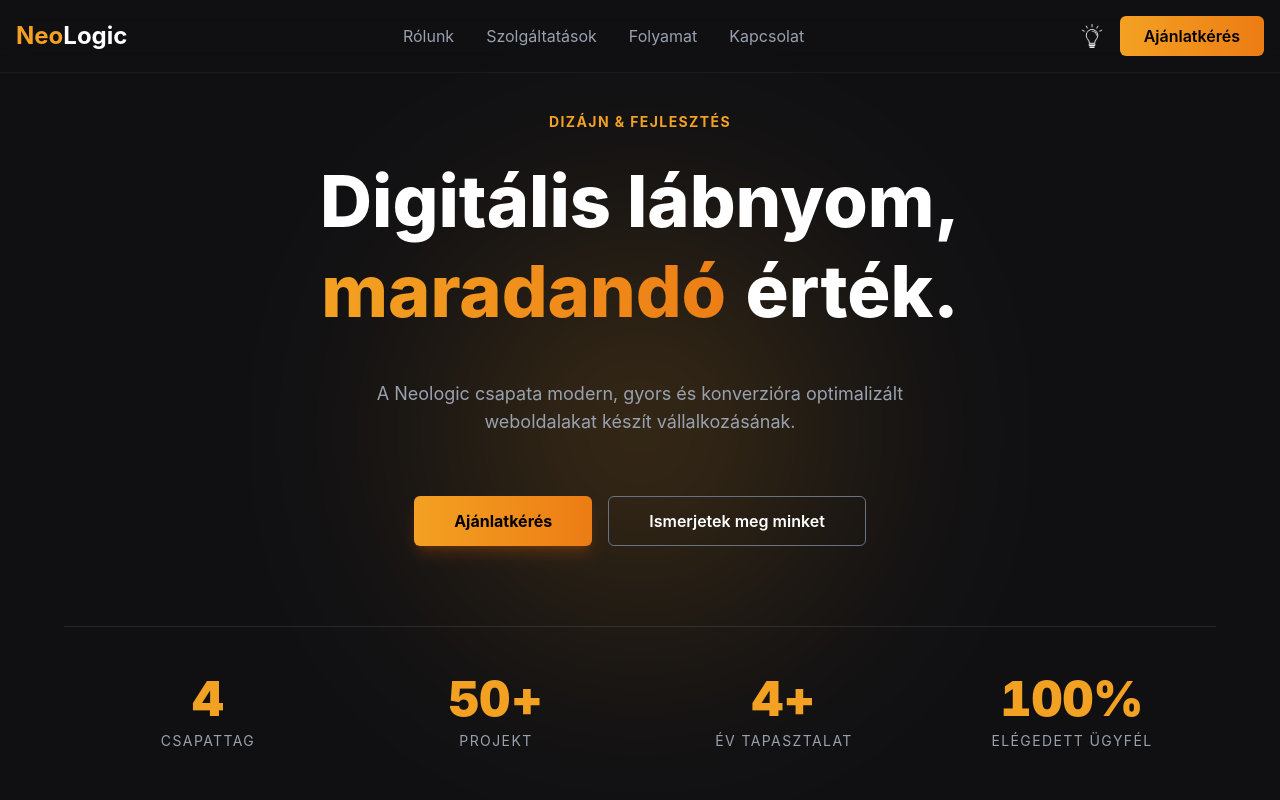
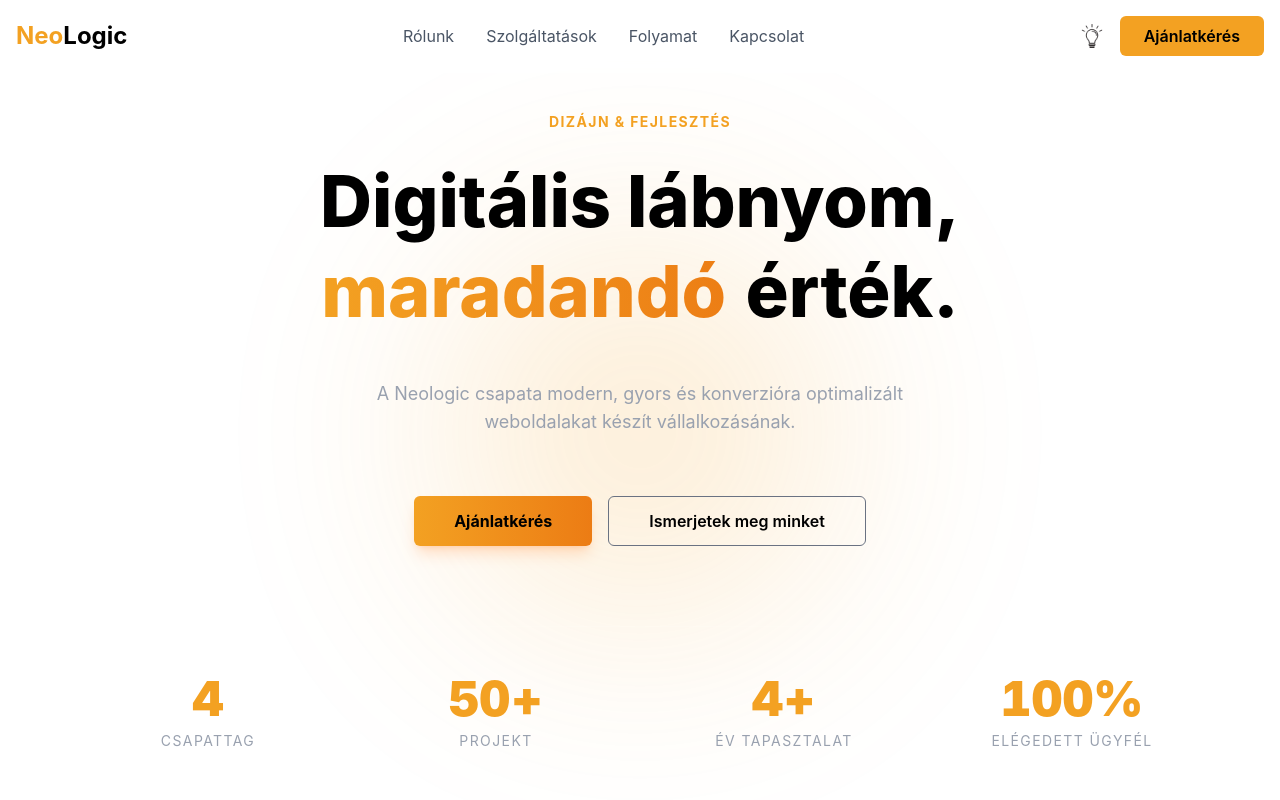
Before and after one commit to deaklevi/NeoLogic, a Vue app in the folder frontend/: page / in a window 1280 px wide. Both pictures are taken after a click on the picture 1091 px from the left and 36 px from the top of the page. Shown: the top 800 px of the page. Built offline with nearby package versions, Linux system fonts and the light colour scheme; the HTML template or start-up script is replaced by a standard one.

Commit message:
dark and light mode set

```diff
--- a/frontend/src/components/layout/BaseHeader.vue
+++ b/frontend/src/components/layout/BaseHeader.vue
@@ -1,20 +1,34 @@
 <template>
-  <header class="w-full fixed top-0 left-0 z-50 bg-[#101013]/50 backdrop-blur-md border-b border-white/5">
+  <header :class="isDark ? 'bg-[#101013]/50 text-white' : 'bg-white/50 text-black'" class="w-full fixed top-0 left-0 z-50 backdrop-blur-md border-b border-white/5">
     <nav class="flex justify-between items-center p-4 max-w-7xl mx-auto">
       <h1 class="text-2xl font-bold">
         <span class="text-[#F3A122]">Neo</span>Logic
       </h1>
 
-      <ul class="hidden md:flex justify-between items-center gap-8 text-gray-400">
-        <li><a class="hover:text-white transition-all duration-300" href="#aboutus">Rólunk</a></li>
-        <li><a class="hover:text-white transition-all duration-300" href="#">Szolgáltatások</a></li>
-        <li><a class="hover:text-white transition-all duration-300" href="#">Folyamat</a></li>
-        <li><a class="hover:text-white transition-all duration-300" href="#">Kapcsolat</a></li>
+      <ul class="hidden md:flex justify-between items-center gap-8" :class="isDark ? 'text-gray-400' : 'text-gray-600'">
+        <li><a href="#aboutus">Rólunk</a></li>
+        <li><a href="#">Szolgáltatások</a></li>
+        <li><a href="#">Folyamat</a></li>
+        <li><a href="#">Kapcsolat</a></li>
       </ul>
 
       <div class="flex justify-center items-center gap-4">
-        <img src="../../assets/lightbulb.png" alt="lightbulb icon" class="w-6 h-6 object-contain cursor-pointer" />
-        <button type="button" class="bg-linear-to-r from-[#F3A122] to-[#EC7C14] text-black font-semibold px-6 py-2 rounded-md hover:opacity-90 transition-opacity">
+
+        <img
+          v-if="isDark"
+          src="../../assets/lightbulbwhite.png"
+          class="w-6 h-6 cursor-pointer"
+          @click="toggleMode"
+        />
+
+        <img
+          v-else
+          src="../../assets/lightbulbblack.png"
+          class="w-6 h-6 cursor-pointer"
+          @click="toggleMode"
+        />
+
+        <button type="button" class="bg-[#F3A122] text-black font-semibold px-6 py-2 rounded-md">
           Ajánlatkérés
         </button>
       </div>
@@ -23,9 +37,22 @@
 </template>
 
 <script setup>
+import { ref } from 'vue'
 
+// this is a simple dark/light mode toggle implementation.
+const isDark = ref(true)
+
+const toggleMode = () => {
+  isDark.value = !isDark.value // toggle the mode
+
+  if (isDark.value) {
+    // SÖTÉT MÓD
+    document.documentElement.style.backgroundColor = "#101013";
+    document.documentElement.style.color = "#ffffff";
+  } else {
+    // VILÁGOS MÓD
+    document.documentElement.style.backgroundColor = "#ffffff";
+    document.documentElement.style.color = "#000000";
+  }
+}
 </script>
-
-<script setup>
-
-</script>
--- a/frontend/src/pages/index.vue
+++ b/frontend/src/pages/index.vue
@@ -13,7 +13,7 @@
         <h2 class="hero-animate text-sm font-bold text-center text-[#F3A122] tracking-widest uppercase">Dizájn & Fejlesztés</h2>
 
         <!--welcome text-->
-        <p class="hero-animate mx-5 lg:mx-40 text-4xl lg:text-7xl font-extrabold text-center mt-6 text-white leading-tight">
+        <p class="hero-animate mx-5 lg:mx-40 text-4xl lg:text-7xl font-extrabold text-center mt-6  leading-tight">
           Digitális lábnyom,
           <span class="bg-linear-to-r bg-clip-text text-transparent from-[#F3A122] to-[#EC7C14]">
             maradandó
@@ -30,7 +30,7 @@
           <button class="bg-linear-to-r from-[#F3A122] to-[#EC7C14] text-black font-bold px-10 py-3 rounded-md hover:scale-105 transition-transform shadow-lg shadow-orange-500/20">
             Ajánlatkérés
           </button>
-          <button class="border border-gray-500 text-white font-semibold px-10 py-3 rounded-md hover:bg-white/10 transition-colors">
+          <button class="border border-gray-500 font-semibold px-10 py-3 rounded-md hover:bg-white/10 transition-colors">
             Ismerjetek meg minket
           </button>
         </div>
@@ -56,7 +56,7 @@
 
       <!--site label-->
       <h2 class="about-animate text-sm md:text-left md:pl-4 text-center font-bold text-[#F3A122] tracking-widest uppercase">Csapatunkról</h2>
-      <p class="about-animate text-2xl font-extrabold md:text-left md:pl-4 text-center mt-5 text-white leading-tight">
+      <p class="about-animate text-2xl font-extrabold md:text-left md:pl-4 text-center mt-5 leading-tight">
         Akik mögötte
         <span class="bg-linear-to-r bg-clip-text text-transparent from-[#F3A122] to-[#EC7C14]">
           állnak
```
Also changed, not shown: frontend/src/assets/lightbulbblack.png (added), frontend/src/assets/lightbulbwhite.png (renamed from frontend/src/assets/lightbulb.png).
